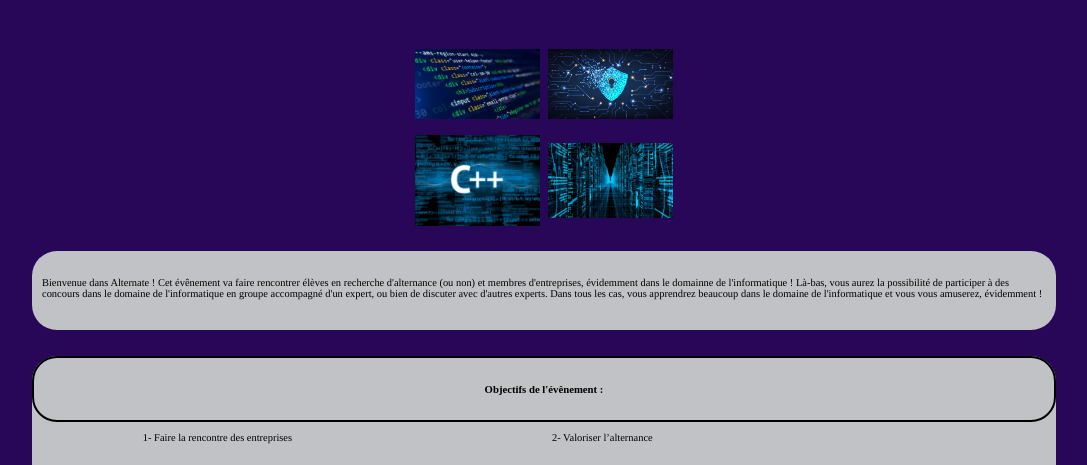
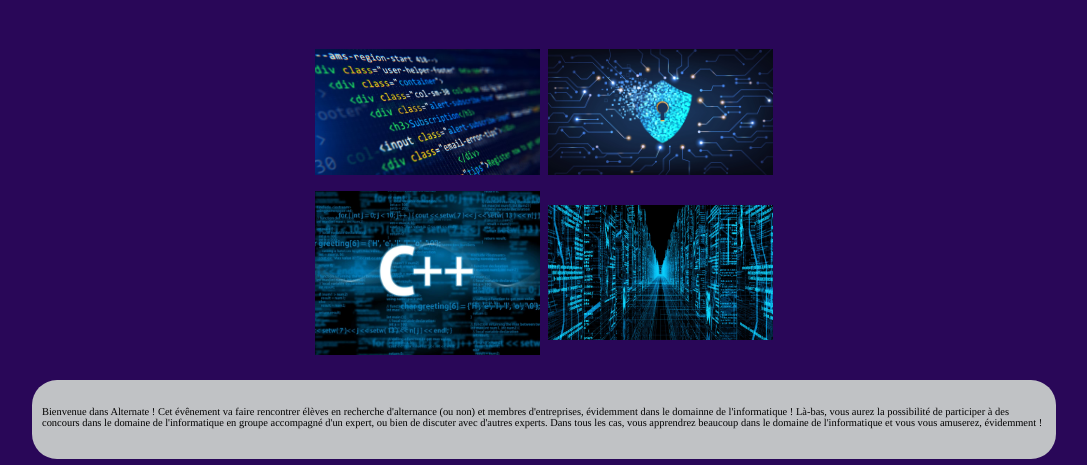
Before and after one commit to Nicolaszoppi/sae-eco-site, a plain HTML site: page index.html in a window 1280 px wide. Shown: the part 234-699 px from the top of the page, without its empty margins (96-1183 px from the left). Drawn offline with Linux system fonts and the light colour scheme.

Commit message:
Update sitestatique.css

```diff
--- a/sitestatique.css
+++ b/sitestatique.css
@@ -73,8 +73,8 @@ ul {
 }
 .image1 {
     width:100%;
-    max-width: 125px;
-    max-height: 100px;
+    max-width: 225px;
+    max-height: 200px;
 }
 .image2 {
     height: 60%;
```
